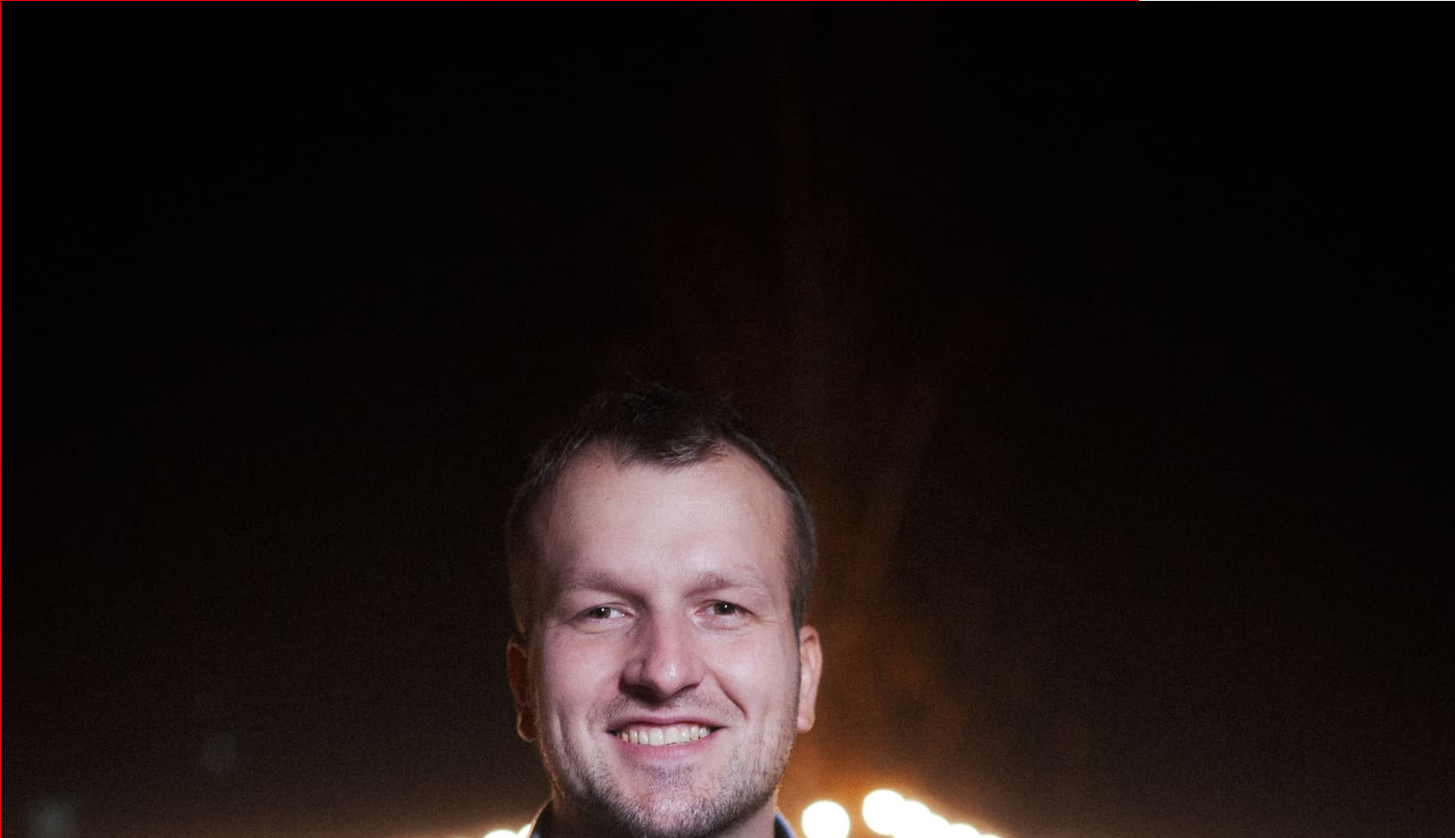
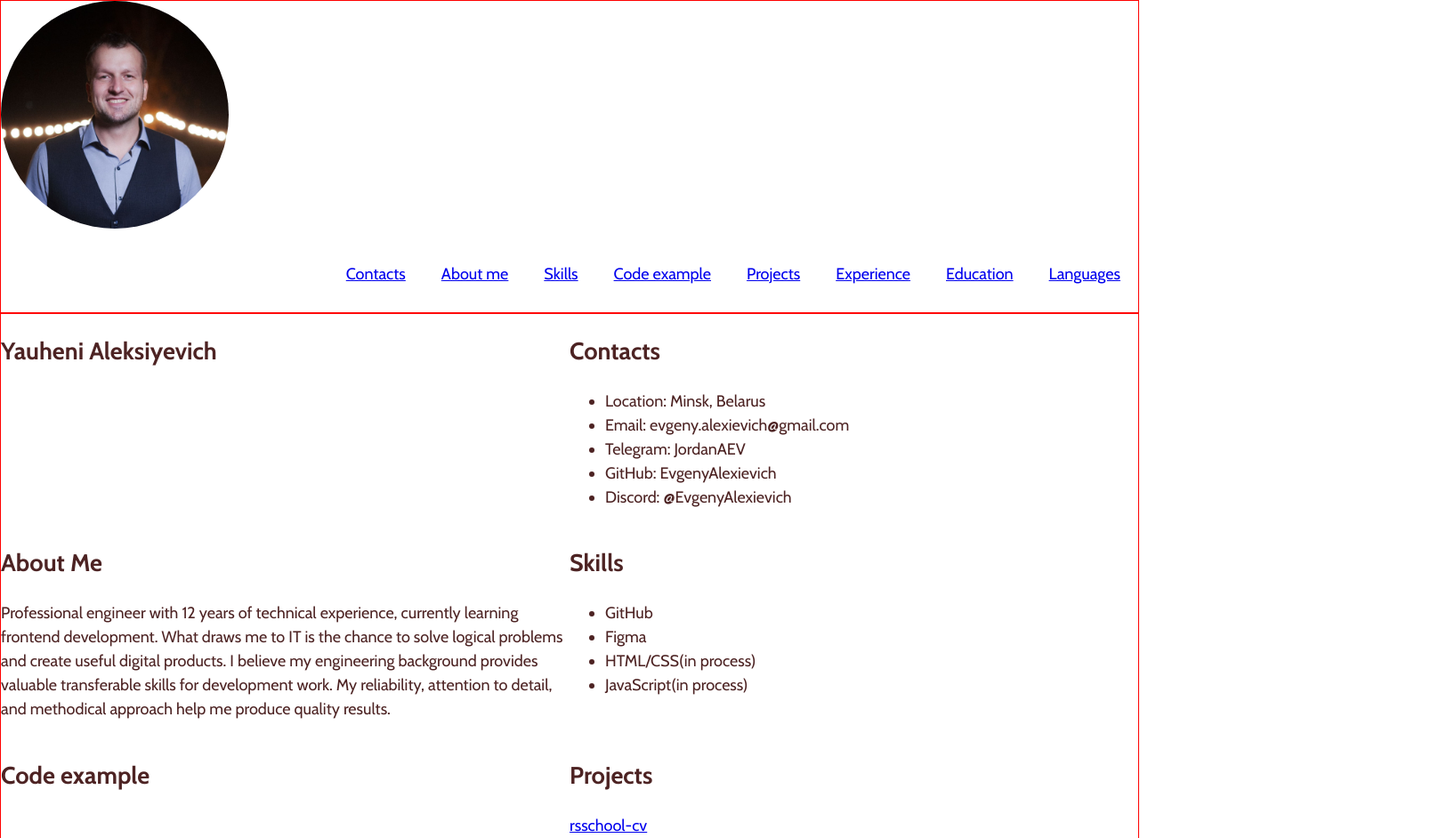
Before and after one commit to EvgenyAlexievich/rsschool-cv, a plain HTML site: page index.html in a window 1280 px wide. Shown: the top 942 px of the page at 89% size, 1635 px wide, since content can reach past the window. Drawn offline with nearby package versions, Linux system fonts and the light colour scheme.

Commit message:
feat: change avatar and add grid

```diff
--- a/css/style.css
+++ b/css/style.css
@@ -1,9 +1,19 @@
+@media (max-width: 768px) {
+    .section {
+      width: 100%;
+    }
+  }
+
 head {
     font-size: 25px;
 }
 
 body {
     font-family: 'Cabin', sans-serif;
+    font-size: 18px;
+    font-weight: 400;
+    line-height: 1.5;
+    color:#4d2323;
     min-height: 100vh;
     margin: 0;
     padding: 0;
@@ -64,3 +74,18 @@ body {
 .section-item a:hover {
     color: #4d2323;
 }
+
+.my-photo {
+    width: 20%;
+    height: auto;
+    border-radius: 50%;
+}
+
+.main-container {
+    display: flex;
+    flex-wrap: wrap;
+}
+
+.section {
+    width: 50%;
+}
--- a/index.html
+++ b/index.html
@@ -14,7 +14,7 @@
 <body>
     <header class="header">
         <div class="container"></div>
-        <img src="assets/img/avatar.jpg" alt="avatar">
+        <img class="my-photo" src="assets/img/avatar2.jpg" alt="my-photo">
         <nav class="nav">
             <ul class="nav-list">
               <li class="nav-item"><a href="#contacts" class="nav-link">Contacts</a></li>
@@ -22,12 +22,13 @@
               <li class="nav-item"><a href="#skills" class="nav-link">Skills</a></li>
               <li class="nav-item"><a href="#code" class="nav-link">Code example</a></li>
               <li class="nav-item"><a href="#projects" class="nav-link">Projects</a></li>
+              <li class="nav-item"><a href="#experience" class="nav-link">Experience</a></li>
               <li class="nav-item"><a href="#educaton" class="nav-link">Education</a></li>
               <li class="nav-item"><a href="#languages" class="nav-link">Languages</a></li>
             </ul>
           </nav>
     </header>
-    <main class="main">
+    <main class="main main-container">
         <div class="container"></div>
         <section class="section" id="profile">
             <h1>Yauheni Aleksiyevich</h1>
@@ -65,16 +66,16 @@
                 </code>
             </pre>
         </section>
+        <section class="section" id="projects">
+            <h2>Projects</h2>
+            <a href="https://github.com/EvgenyAlexievich/rsschool-cv/blob/rsschool-cv-html/cv.md">rsschool-cv</a>
+        </section>
         <section class="section" id="experience">
             <h2>Experience</h2>
             <ul>
                 <li>Gazprom Transgaz Belarus (2015-present) - Lead Engineer. Maintenance of automation systems for main gas pipelines. Team leadership at technical facilities.</li>
                 <li>Integral (2013-2015) - Design Engineer. Participated in development of 10+ electronic devices. Created technical documentation using AutoCAD/Altium Designer.</li>
             </ul>
-        </section>
-        <section class="section" id="projects">
-            <h2>Projects</h2>
-            <a href="https://github.com/EvgenyAlexievich/rsschool-cv/blob/rsschool-cv-html/cv.md">rsschool-cv</a>
         </section>
         <section class="section" id="education">
             <h2>Education</h2>
```
Also changed, not shown: assets/img/avatar2.jpg (added).
